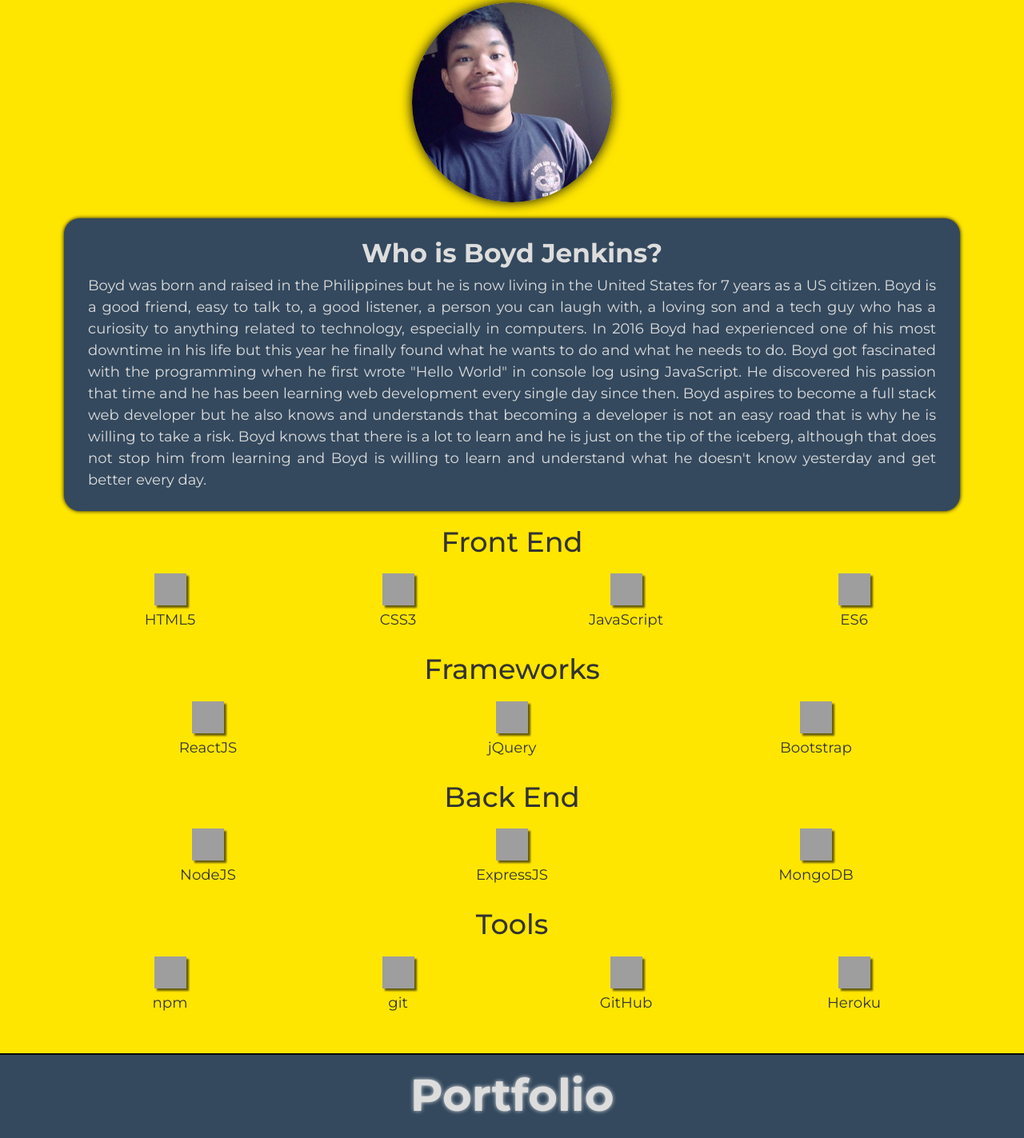
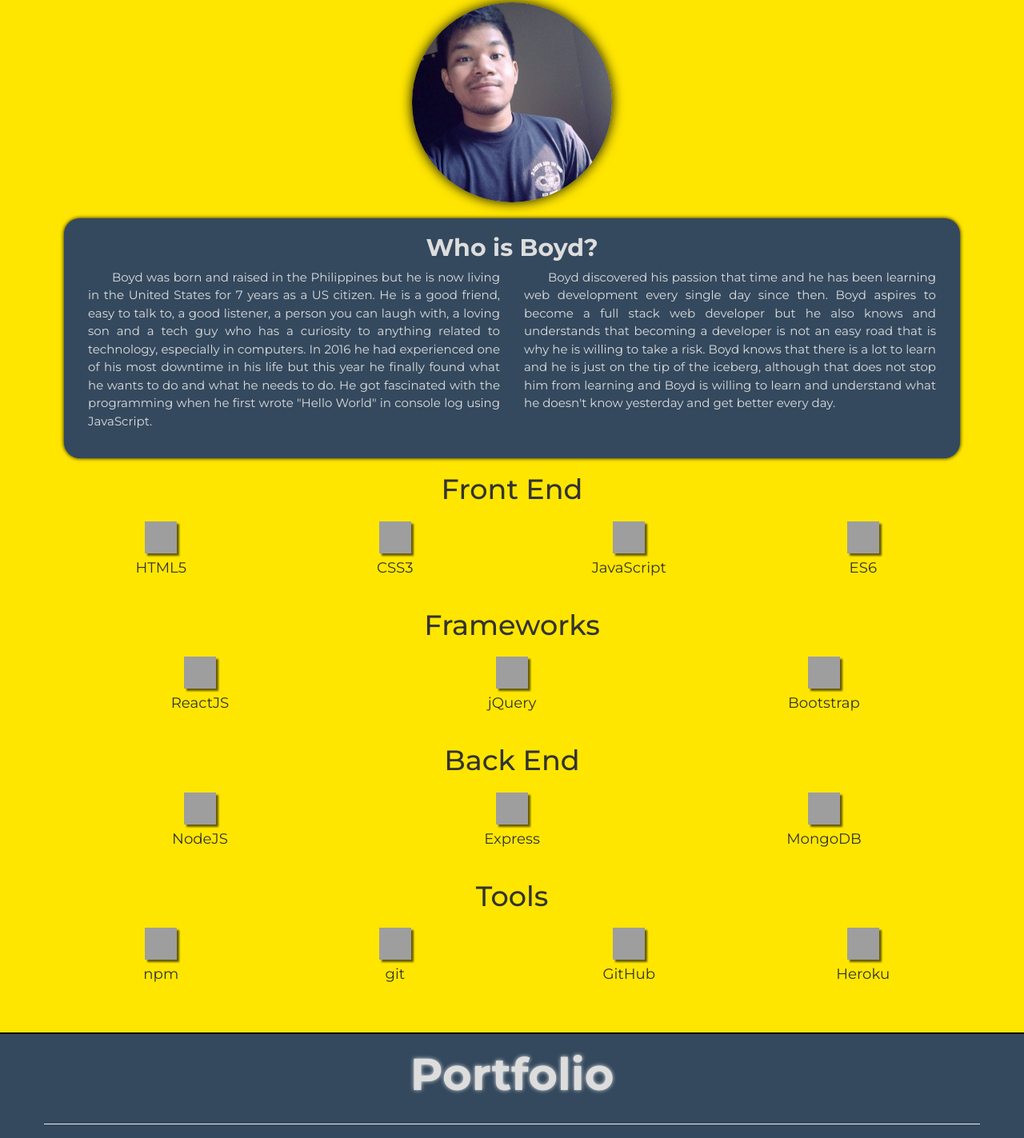
Before and after one commit to boydjenkins18/my-portfolio, a React app: page / in a window 1280 px wide. Shown: the part 911-2334 px from the top of the page at 80% size. Built offline with nearby package versions, Linux system fonts and the light colour scheme; grey boxes are pictures that could not be loaded; what really-smooth-scroll would draw is missing.

Commit message:
fix section 2 margins/padding

```diff
--- a/public/style.css
+++ b/public/style.css
@@ -128,9 +128,11 @@ ul li:hover .nav-links:before {
 }
 
 .about-me p {
-  font-size: 18px;
+  font-size: 15px;
   text-align: justify;
+  text-indent: 30px;
   line-height: 150%;
+  margin-bottom: 35px;
 }
 
 .skills {
@@ -151,8 +153,12 @@ ul li:hover .nav-links:before {
 .allSkills li {
   list-style: none;
 }
+.mySkills{
+  margin-bottom: 10px;
+  padding:0;
+}
 
-.allSkills .mySkills:hover {
+.mySkills:hover img {
   animation: flip 1s;
 }
 
@@ -161,23 +167,21 @@ ul li:hover .nav-links:before {
   height: 250px;
   border-radius: 100%;
   overflow: hidden;
-
   box-shadow: 0 0 15px #080808;
 }
 
 #whoIsBoyd {
   color: #ddd;
   background: rgba(52, 73, 94, 1.0);
-  padding: 5px 30px 15px 30px;
+  padding: 0 15px;
   border-radius: 20px;
   margin-left: 10px;
   margin-right: 10px;
-  font-size: 1.3em;
+  font-size: 1em;
   box-shadow: 0 0 5px #080808;
 }
 
-#whoIsBoyd h3 {
-  font-size: 1.8em;
+#whoIsBoyd h2 {
   font-weight: 700;
 }
 
@@ -187,10 +191,9 @@ ul li:hover .nav-links:before {
   filter: drop-shadow(3px 3px 1px rgba(0, 0, 0, 0.6));
 }
 
-.col-xs-3 {
+.col-xs-3, .col-xs-12 {
   padding: 0;
 }
-
 
 /**/
 
--- a/src/components/Section-two-skills.js
+++ b/src/components/Section-two-skills.js
@@ -8,16 +8,16 @@ export default class SectionTwoSkills extends React.Component{
             <div className='allSkills'>
               <div className='col-xs-12'>
                   <h1>Front End</h1>
-                  <div className='col-xs-3 mySkills'>
+                  <div className='col-md-3 col-sm-3 col-xs-6 mySkills'>
                       <img className="skillSet" src="https://cdn1.iconfinder.com/data/icons/logotypes/32/badge-html-5-512.png" alt="HTML5"/><p>HTML5</p>
                   </div>
-                  <div className='col-xs-3 mySkills'>
+                  <div className='col-md-3 col-sm-3 col-xs-6 mySkills'>
                       <img className="skillSet" src="https://maxcdn.icons8.com/Share/icon/Logos//css31600.png" alt="CSS3"/><p>CSS3</p>
                   </div>
-                  <div className='col-xs-3 mySkills'>
+                  <div className='col-md-3 col-sm-3 col-xs-6 mySkills'>
                       <img className="skillSet" src="https://fossbytes.com/wp-content/uploads/2016/05/learn-javascript.png" alt="Javascript"/><p>JavaScript</p>
                   </div>
-                  <div className="col-xs-3 mySkills">
+                  <div className="col-md-3 col-sm-3 col-xs-6 mySkills">
                       <img className="skillSet" src="https://camo.githubusercontent.com/a5e7bd9deef127c7ef3f7a1bf2780002c021eab7/68747470733a2f2f692e626c6f67732e65732f3534356366382f6573362d6c6f676f2f6f726967696e616c2e706e67" alt="ES6"/><p>ES6</p>
                   </div>
               </div>
@@ -41,7 +41,7 @@ export default class SectionTwoSkills extends React.Component{
                       <img className="skillSet" src="https://openfin.co/wp-content/uploads/2015/05/nodejs_logo.png" alt="node"/><p>NodeJS</p>
                   </div>
                   <div className="col-xs-4 mySkills">
-                      <img className="skillSet" src="http://nodejs-cloud.com/img/128px/expressjs.png" alt="expressjs"/><p>ExpressJS</p>
+                      <img className="skillSet" src="http://nodejs-cloud.com/img/128px/expressjs.png" alt="expressjs"/><p>Express</p>
                   </div>
                   <div className="col-xs-4 mySkills">
                       <img className="skillSet" src="http://amartam.com/wp-content/uploads/2016/11/mongodb1.png" alt="mongodb"/><p>MongoDB</p>
@@ -50,16 +50,16 @@ export default class SectionTwoSkills extends React.Component{
               <br/>
             <div className='col-xs-12'>
               <h1>Tools</h1>
-                <div className='col-xs-3 mySkills'>
+                <div className='col-md-3 col-sm-3 col-xs-6 mySkills'>
                   <img className="skillSet" src="https://maxcdn.icons8.com/Share/icon/color/Logos//npm1600.png" alt="npm"/><p>npm</p>
                 </div>
-                <div className='col-xs-3 mySkills'>
+                <div className='col-md-3 col-sm-3 col-xs-6 mySkills'>
                   <img className="skillSet" src="https://git-scm.com/images/logos/downloads/Git-Icon-1788C.png" alt="git"/><p>git</p>
                 </div>
-                <div className='col-xs-3 mySkills'>
+                <div className='col-md-3 col-sm-3 col-xs-6 mySkills'>
                   <img className="skillSet" src="https://image.flaticon.com/icons/png/512/23/23957.png" alt="github"/><p>GitHub</p>
                 </div>
-                <div className="col-xs-3 mySkills">
+                <div className="col-md-3 col-sm-3 col-xs-6 mySkills">
                   <img className="skillSet" src="https://maxcdn.icons8.com/Color/PNG/512/Logos/heroku-512.png" alt="heroku"/><p>Heroku</p>
                 </div>
             </div>
--- a/src/components/Section-two.js
+++ b/src/components/Section-two.js
@@ -15,11 +15,17 @@ export default class SectionTwo extends React.Component{
                 <img id='boydIMG' src={process.env.PUBLIC_URL + '/me.jpg'} alt="BoydImg"/>
               </div>
               <br/>
-              <div id='whoIsBoyd'>
-                <h3>Who is Boyd Jenkins?</h3>
-                <p>
-                Boyd was born and raised in the Philippines but he is now living in the United States for 7 years as a US citizen. Boyd is a good friend, easy to talk to, a good listener, a person you can laugh with, a loving son and a tech guy who has a curiosity to anything related to technology, especially in computers. In 2016 Boyd had experienced one of his most downtime in his life but this year he finally found what he wants to do and what he needs to do. Boyd got fascinated with the programming when he first wrote "Hello World" in console log using JavaScript. He discovered his passion that time and he has been learning web development every single day since then. Boyd aspires to become a full stack web developer but he also knows and understands that becoming a developer is not an easy road that is why he is willing to take a risk. Boyd knows that there is a lot to learn and he is just on the tip of the iceberg, although that does not stop him from learning and Boyd is willing to learn and understand what he doesn't know yesterday and get better every day.
+              <div id='whoIsBoyd' className="row">
+                <h2>Who is Boyd?</h2>
+
+                <p className="col-lg-6">
+                Boyd was born and raised in the Philippines but he is now living in the United States for 7 years as a US citizen. He is a good friend, easy to talk to, a good listener, a person you can laugh with, a loving son and a tech guy who has a curiosity to anything related to technology, especially in computers. In 2016 he had experienced one of his most downtime in his life but this year he finally found what he wants to do and what he needs to do. He got fascinated with the programming when he first wrote "Hello World" in console log using JavaScript.
                 </p>
+
+                <p className="col-lg-6">
+                  Boyd discovered his passion that time and he has been learning web development every single day since then. Boyd aspires to become a full stack web developer but he also knows and understands that becoming a developer is not an easy road that is why he is willing to take a risk. Boyd knows that there is a lot to learn and he is just on the tip of the iceberg, although that does not stop him from learning and Boyd is willing to learn and understand what he {"doesn't"} know yesterday and get better every day.
+                </p>
+
               </div>
             </div>
           </div>
```
